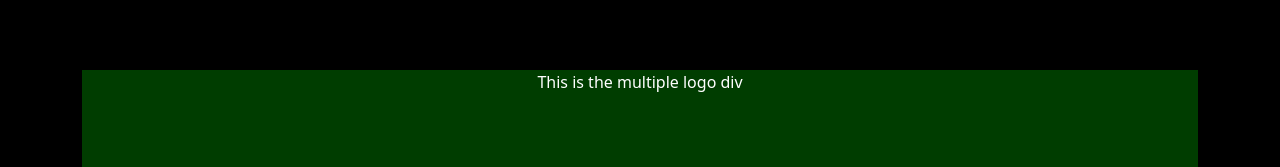
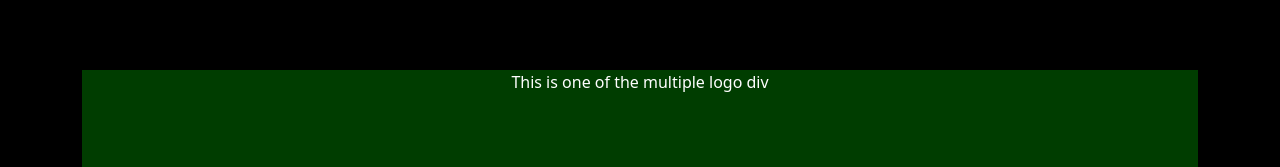
Before and after one commit to Kingsings01/Mosh-reacte-app, a React (Vite) app: page / in a window 1280 px wide. Shown: the part 2305-2472 px from the top of the page. Built offline with nearby package versions, Linux system fonts and the light colour scheme; the HTML template or start-up script is replaced by a standard one.

Commit message:
Vite + React App of frontnow.ai

```diff
--- a/src/components/HomePage/HomePage.tsx
+++ b/src/components/HomePage/HomePage.tsx
@@ -28,7 +28,9 @@ function HomePage() {
             </p>
             <button className="StartNow-btn">Start Now &#10140;</button>
             <div className="Green-line"></div>
-            <div className="multipleLogo">This is the multiple logo div</div>
+            <div className="multipleLogo">
+              This is one of the multiple logo div
+            </div>
           </div>
         </section>
       </div>
```
